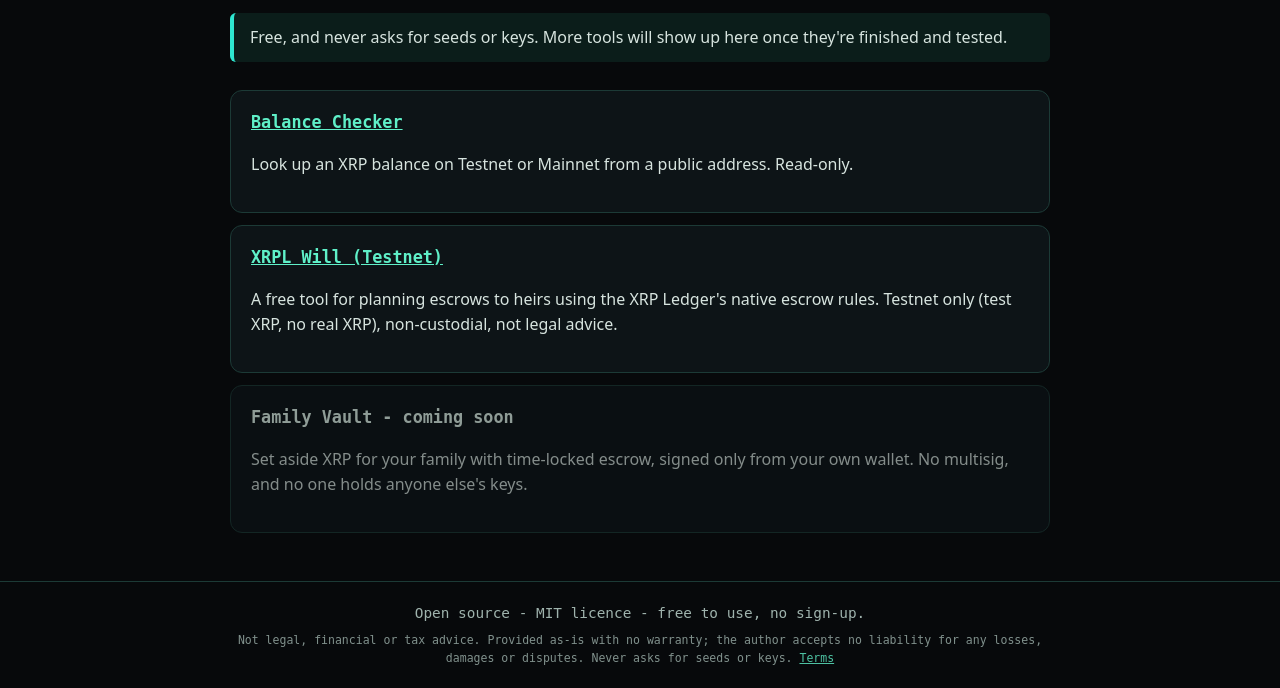
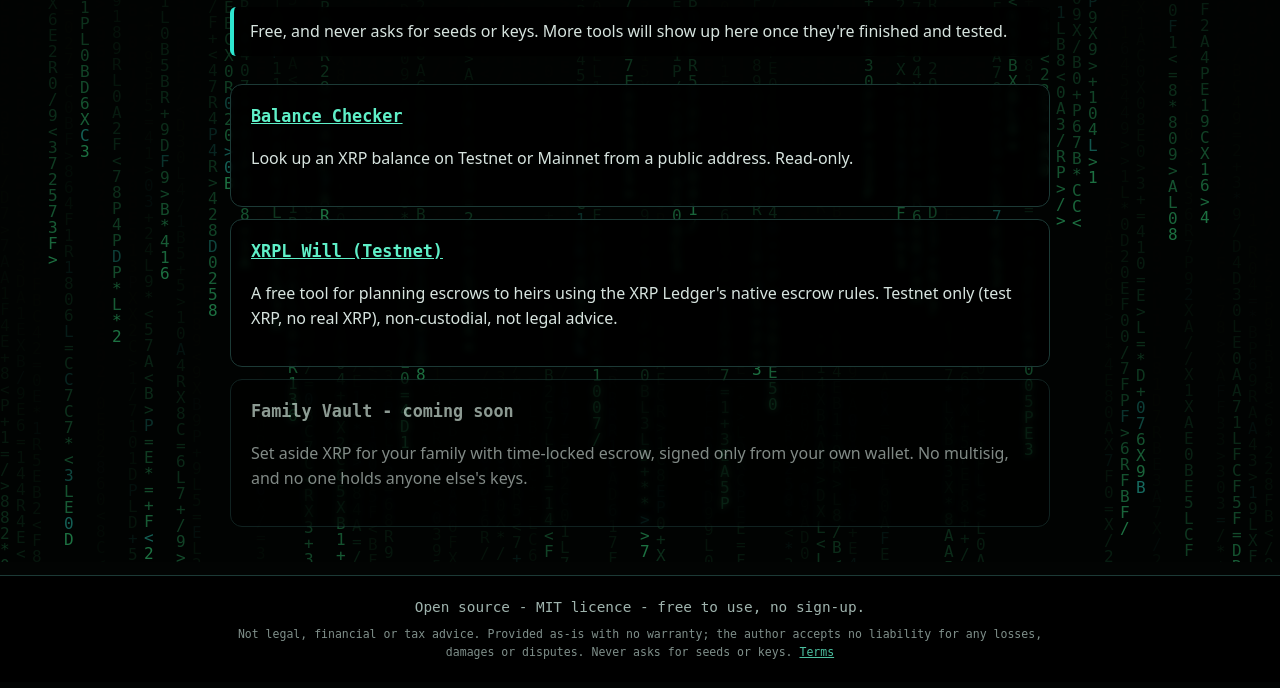
Before and after one commit to B34N5x/B34N5x.github.io, a plain HTML site: page tools/index.html in a window 1280 px wide. Shown: the part 238-926 px from the top of the page. Drawn offline with Linux system fonts and the light colour scheme.

Commit message:
PREVIEW: matrix backdrop on Tools page (not pushed)

```diff
--- /dev/null
+++ b/assets/matrix-bg.js
@@ -0,0 +1,33 @@
+// Decorative full-page code rain behind the content. Self-hosted, no inline script (strict CSP).
+// ~15 fps, pauses when the tab is hidden, static frame for prefers-reduced-motion, hidden when printing.
+(function () {
+  "use strict";
+  if (!document.createElement("canvas").getContext) return;
+  var c = document.createElement("canvas"); c.className = "matrix-bg"; c.setAttribute("aria-hidden", "true");
+  document.body.insertBefore(c, document.body.firstChild); document.body.classList.add("has-matrix");
+  var ctx = c.getContext("2d"), G = "01XRPL0123456789ABCDEF<>/=+*", FS = 16, cols = [], w = 0, h = 0, timer = null;
+  var reduce = window.matchMedia && window.matchMedia("(prefers-reduced-motion: reduce)");
+  function size() {
+    var d = Math.min(window.devicePixelRatio || 1, 1.5);
+    w = window.innerWidth; h = window.innerHeight; c.width = Math.floor(w * d); c.height = Math.floor(h * d);
+    ctx.setTransform(d, 0, 0, d, 0, 0); ctx.fillStyle = "#020403"; ctx.fillRect(0, 0, w, h);
+    cols = []; for (var i = 0; i < Math.ceil(w / FS); i++) cols.push(Math.random() * -h / FS);
+  }
+  function step() {
+    ctx.fillStyle = "rgba(2,4,3,0.10)"; ctx.fillRect(0, 0, w, h);
+    ctx.font = FS + "px 'DejaVu Sans Mono', ui-monospace, monospace";
+    for (var i = 0; i < cols.length; i++) {
+      ctx.fillStyle = Math.random() < 0.08 ? "#2ee6d0" : "#3df58f";
+      ctx.fillText(G[(Math.random() * G.length) | 0], i * FS, cols[i] * FS);
+      if (cols[i] * FS > h && Math.random() > 0.975) cols[i] = 0; else cols[i]++;
+    }
+  }
+  function staticFrame() { size(); for (var k = 0; k < 120; k++) step(); }
+  function stop() { if (timer) { clearInterval(timer); timer = null; } }
+  function start() { stop(); if (reduce && reduce.matches) { staticFrame(); return; } if (!document.hidden) timer = setInterval(step, 66); }
+  window.addEventListener("resize", function () { size(); if (reduce && reduce.matches) staticFrame(); });
+  document.addEventListener("visibilitychange", function () { if (document.hidden) stop(); else start(); });
+  if (reduce && reduce.addEventListener) reduce.addEventListener("change", start);
+  window.addEventListener("beforeprint", stop); window.addEventListener("afterprint", start);
+  size(); start();
+})();
--- a/assets/style.css
+++ b/assets/style.css
@@ -95,3 +95,9 @@ input[type=text],input:not([type]),textarea{cursor:text}
 .sparkle-p{background:#c9b3ff}
 @keyframes sparkle-fade{from{opacity:1;transform:translate(0,0) scale(1)}to{opacity:0;transform:translate(var(--dx),var(--dy)) scale(.4)}}
 @media (prefers-reduced-motion:reduce){.sparkle-layer{display:none}}
+/* Matrix backdrop: canvas behind everything; every text block on a semi-opaque dark panel. */
+.matrix-bg{position:fixed;inset:0;width:100vw;height:100vh;z-index:-1;pointer-events:none;opacity:.45}
+body.has-matrix{background:#020403}
+body.has-matrix header,body.has-matrix footer,body.has-matrix .hero,body.has-matrix .card,body.has-matrix .note{background:rgba(0,0,0,.78);-webkit-backdrop-filter:blur(3px);backdrop-filter:blur(3px)}
+body.has-matrix .hero{padding:24px 20px;margin:24px 0;border-radius:12px;border:1px solid var(--line)}
+@media print{.matrix-bg{display:none!important}body.has-matrix header,body.has-matrix footer,body.has-matrix .hero,body.has-matrix .card,body.has-matrix .note{background:transparent!important;-webkit-backdrop-filter:none!important;backdrop-filter:none!important}}
--- a/tools/index.html
+++ b/tools/index.html
@@ -13,4 +13,4 @@
 <div class="card"><h3><a href="https://xrpl-will.pages.dev" rel="noopener">XRPL Will (Testnet)</a></h3><p>A free tool for planning escrows to heirs using the XRP Ledger's native escrow rules. Testnet only (test XRP, no real XRP), non-custodial, not legal advice.</p></div>
 <div class="card disabled" aria-disabled="true"><h3>Family Vault - coming soon</h3><p>Set aside XRP for your family with time-locked escrow, signed only from your own wallet. No multisig, and no one holds anyone else's keys.</p></div>
 </section>
-</main><footer><div class="wrap">Open source - MIT licence - free to use, no sign-up.<p class="disclaimer">Not legal, financial or tax advice. Provided as-is with no warranty; the author accepts no liability for any losses, damages or disputes. Never asks for seeds or keys. <a href="../terms/">Terms</a></p></div></footer><script src="../assets/pwa.js"></script><script src="../assets/sparkle.js"></script></body></html>
+</main><footer><div class="wrap">Open source - MIT licence - free to use, no sign-up.<p class="disclaimer">Not legal, financial or tax advice. Provided as-is with no warranty; the author accepts no liability for any losses, damages or disputes. Never asks for seeds or keys. <a href="../terms/">Terms</a></p></div></footer><script src="../assets/matrix-bg.js"></script><script src="../assets/pwa.js"></script><script src="../assets/sparkle.js"></script></body></html>
```
